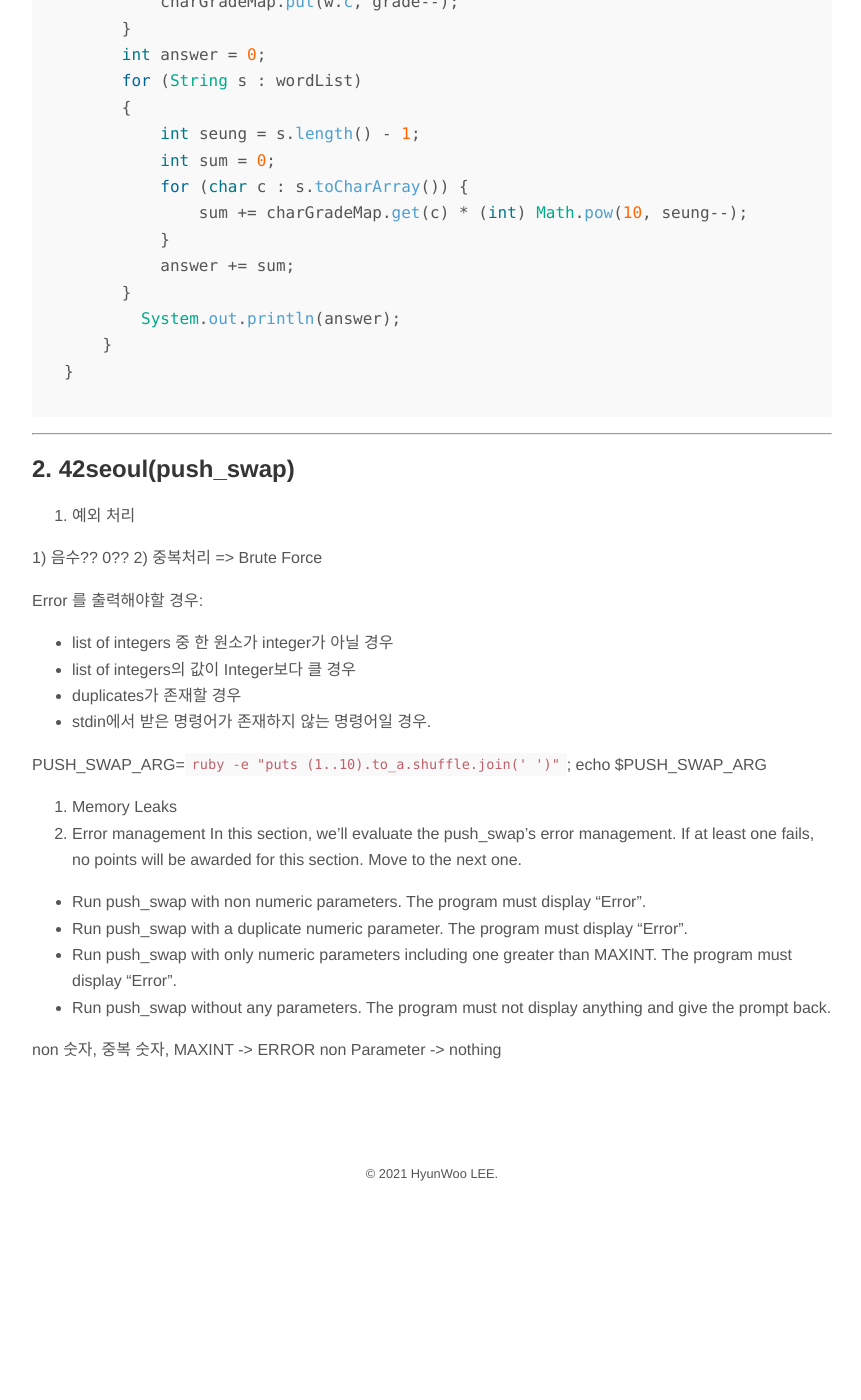
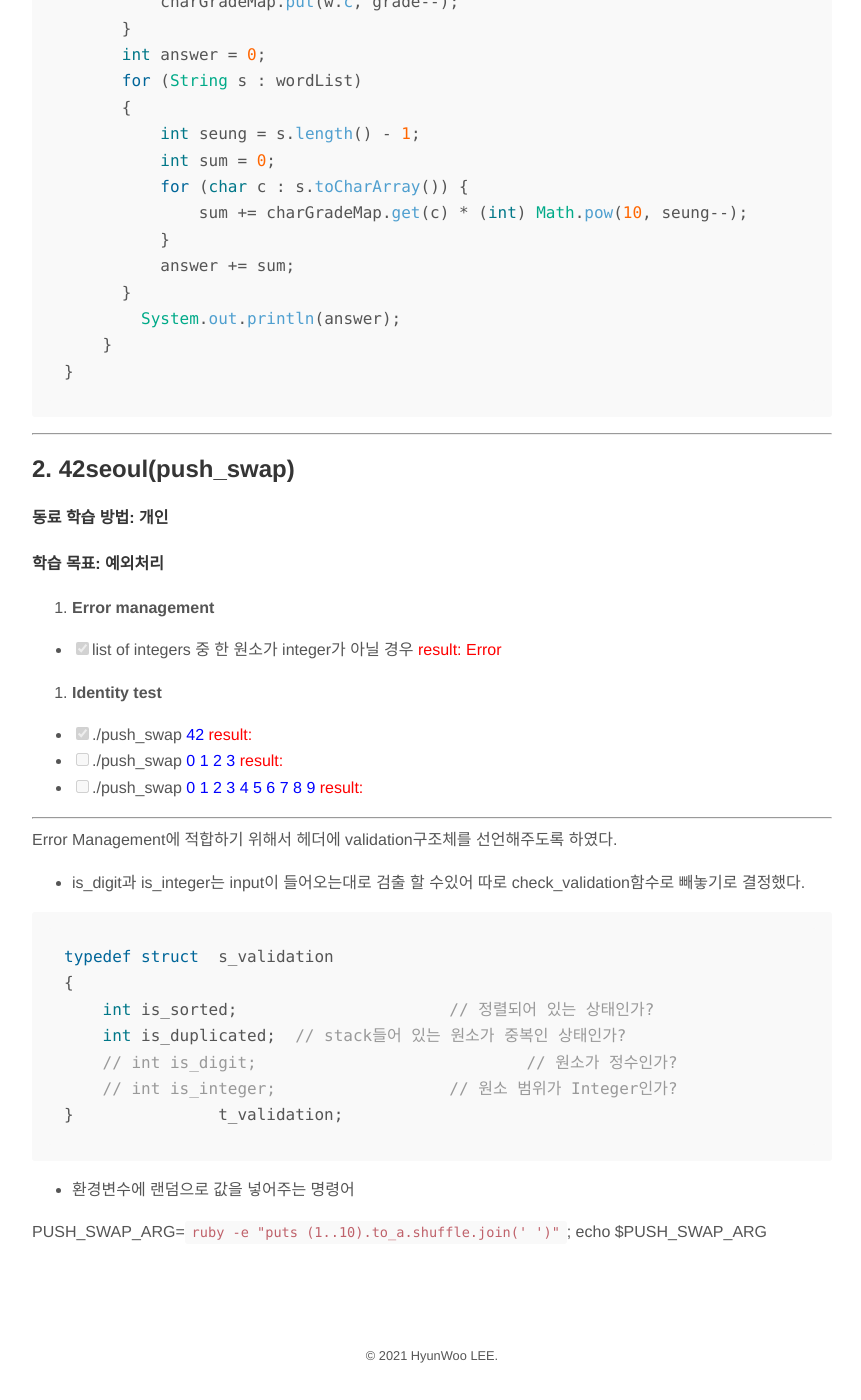
Before and after one commit to hyunwlee-dev/TIL, a Jekyll site: the page built from _posts/2021-09-17-algorithm.md, in a window 1280 px wide and 1400 px high, scrolled down 5106 px. Shown: the whole window, without its empty margins (208-1069 px from the left). Built offline with Jekyll 4.4.1, drawn with Linux system fonts in a browser that asks for light colours; nearby versions of some CDN libraries; before the commit the page ends 6324 px from its top, so only the background shows below that.

Commit message:
modified:   2021-09-17-algorithm.md

````diff
--- a/_posts/2021-09-17-algorithm.md
+++ b/_posts/2021-09-17-algorithm.md
@@ -194,30 +194,38 @@ public class 단어 수학 {
 
 ## 2. 42seoul(push_swap)
 
-1. 예외 처리
+#### 동료 학습 방법: 개인
 
-1) 음수?? 0??
-2) 중복처리 => Brute Force
+#### 학습 목표: 예외처리
 
-Error 를 출력해야할 경우:
+1. <strong>Error management</strong>
 
-- list of integers 중 한 원소가 integer가 아닐 경우
-- list of integers의 값이 Integer보다 클 경우
-- duplicates가 존재할 경우
-- stdin에서 받은 명령어가 존재하지 않는 명령어일 경우.
+- [x] list of integers 중 한 원소가 integer가 아닐 경우 <span style="color:red">result: Error</span>
+
+2. <strong>Identity test</strong>
+
+- [x] ./push_swap <span style="color:blue">42</span> <span style="color:red">result:</span>
+- [ ] ./push_swap <span style="color:blue">0 1 2 3</span> <span style="color:red">result: </span>
+- [ ] ./push_swap <span style="color:blue">0 1 2 3 4 5 6 7 8 9</span> <span style="color:red">result: </span>
+
+---
+
+Error Management에 적합하기 위해서 헤더에 validation구조체를 선언해주도록 하였다.
+
+- is_digit과 is_integer는 input이 들어오는대로 검출 할 수있어 따로 check_validation함수로 빼놓기로 결정했다.
+
+```c
+typedef struct  s_validation
+{
+    int is_sorted;			// 정렬되어 있는 상태인가?
+    int is_duplicated;	// stack들어 있는 원소가 중복인 상태인가?
+    // int is_digit;				// 원소가 정수인가?
+    // int is_integer;			// 원소 범위가 Integer인가?
+}               t_validation;
+```
+
+
+
+- 환경변수에 랜덤으로 값을 넣어주는 명령어
 
 PUSH_SWAP_ARG=`ruby -e "puts (1..10).to_a.shuffle.join(' ')"`; echo $PUSH_SWAP_ARG
-
-
-1. Memory Leaks
-2. Error management
-   In this section, we'll evaluate the push_swap's error management.
-   If at least one fails, no points will be awarded for this section. Move to the next one.
-
-- Run push_swap with non numeric parameters. The program must display "Error".
-- Run push_swap with a duplicate numeric parameter. The program must display "Error".
-- Run push_swap with only numeric parameters including one greater than MAXINT. The program must display "Error".
-- Run push_swap without any parameters. The program must not display anything and give the prompt back.
-
-non 숫자, 중복 숫자, MAXINT -> ERROR
-non Parameter -> nothing
````
